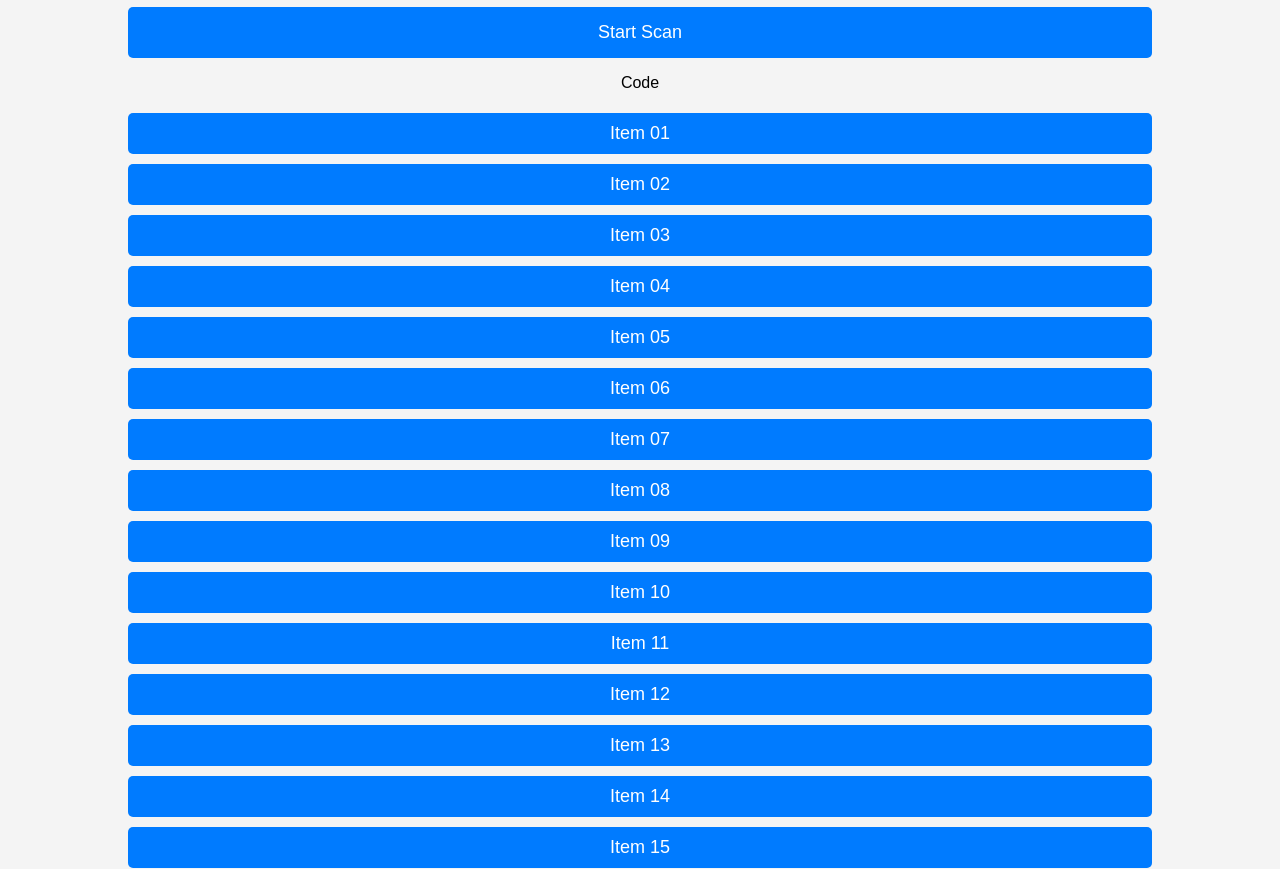
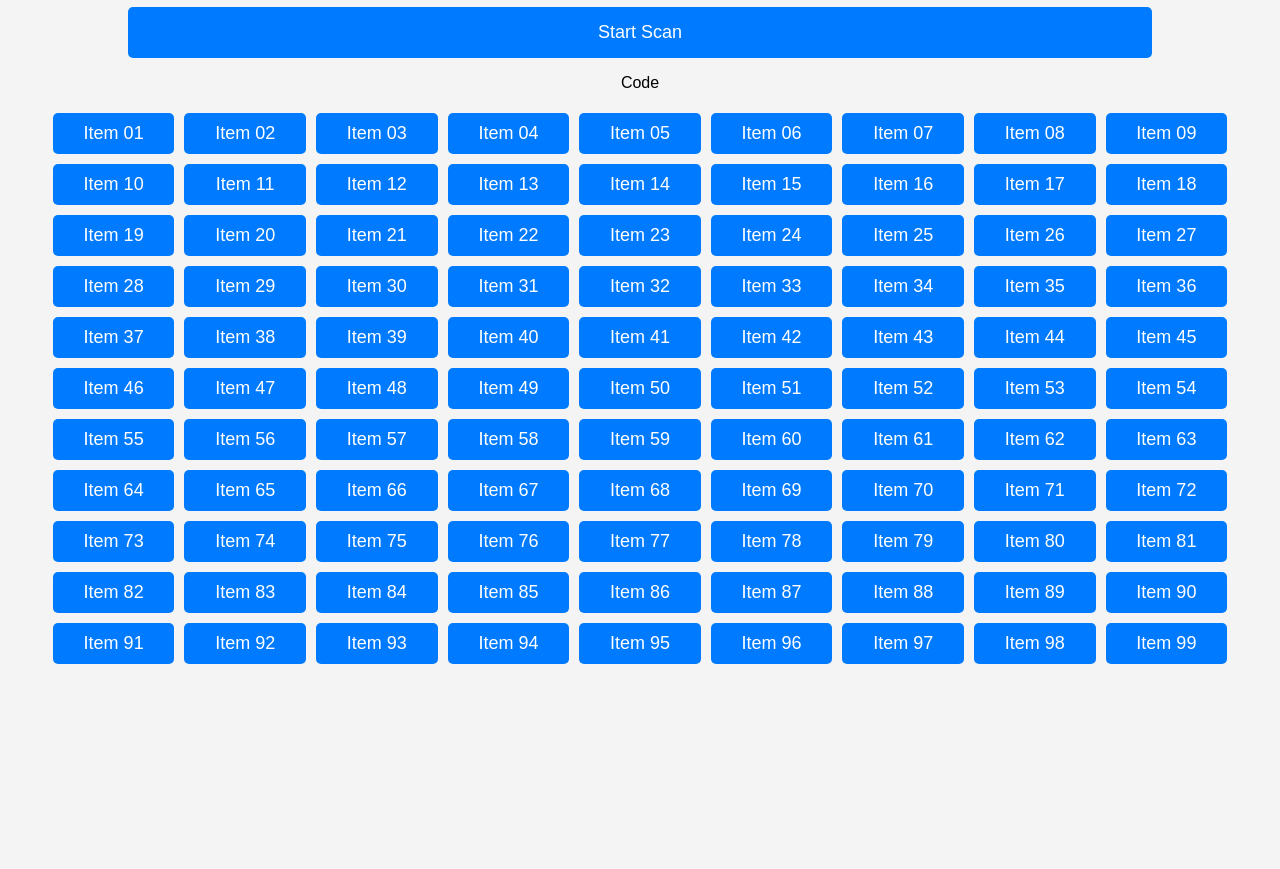
Before and after one commit to ThoNguyen2022/ThoNguyen2022.github.io, a plain HTML site: page scancode/index.html in a window 1280 px wide. Shown: the part 444-1313 px from the top of the page. After the commit the page ends 1113 px from the top, so only its background shows below. Drawn offline with Linux system fonts and the light colour scheme; a script that the page names is missing.

Commit message:
Update styles.css

```diff
--- a/scancode/styles.css
+++ b/scancode/styles.css
@@ -112,7 +112,11 @@ button:hover {
         font-size: 14px;
     }
 }
-
+#data-stored {
+    display: flex;
+    flex-wrap: wrap; /* Cho phép các nút tràn xuống dòng tiếp theo nếu không đủ chỗ */
+    justify-content: center; /* Canh giữa các nút */
+}
 .data-stored-button {
     flex: 0 0 9.5%; /* Đặt chiều rộng của mỗi nút (10 nút trên 1 dòng) */
     margin: 5px; /* Khoảng cách giữa các nút */
```
